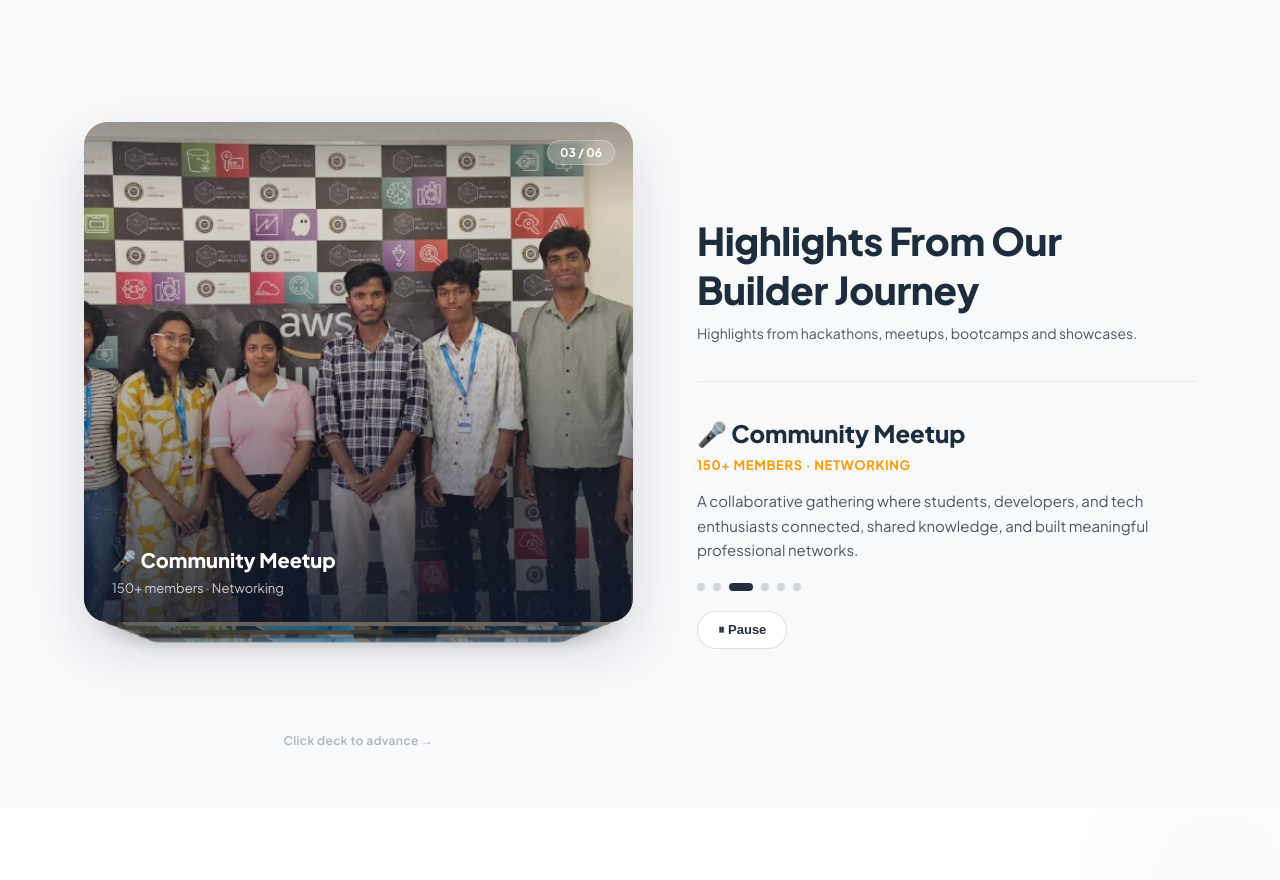
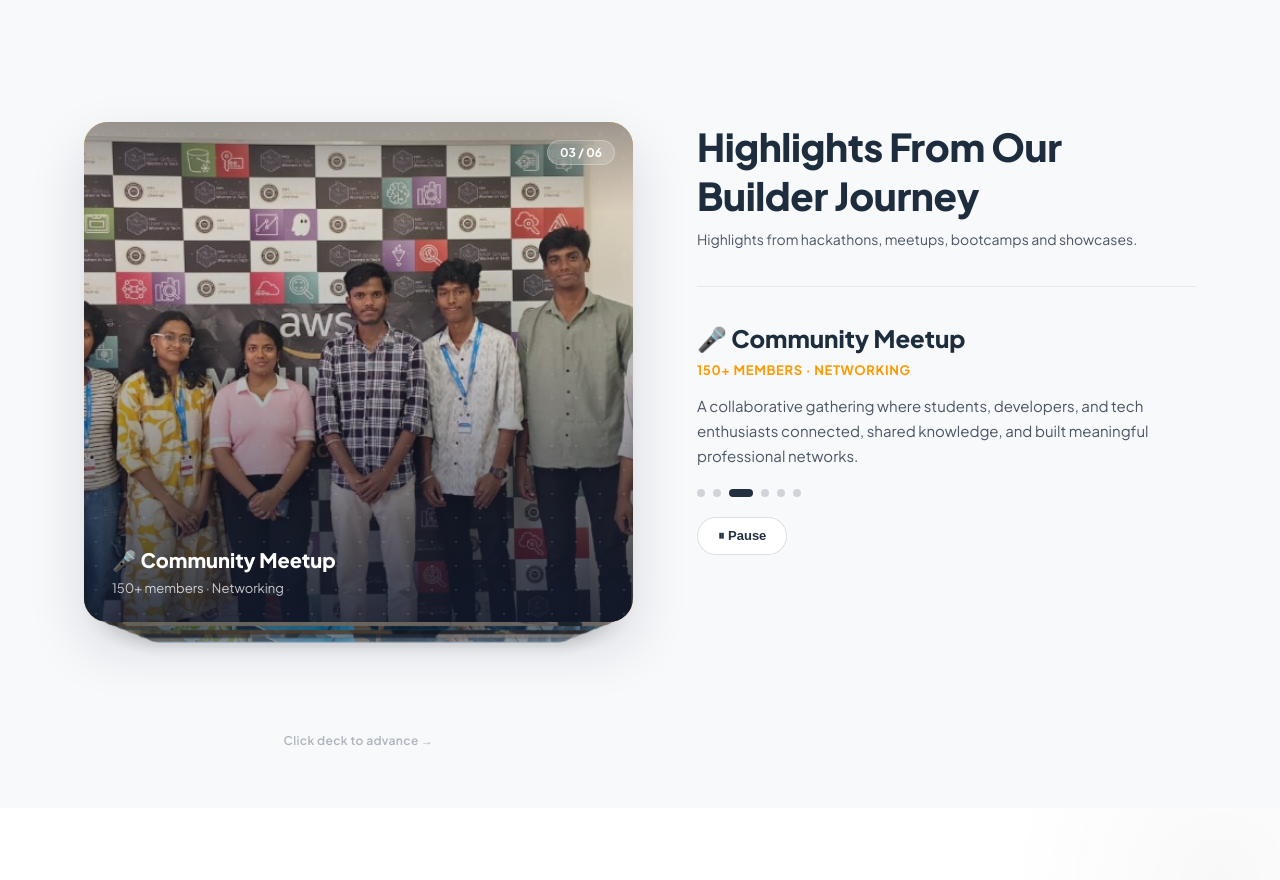
Before and after one commit to balaambiga87-lab/updated-home-page, a Next.js app: page / in a window 1280 px wide. Shown: the part 2620-3500 px from the top of the page. Built offline with nearby package versions, Linux system fonts and the light colour scheme.

Commit message:
Align heading to flex-start and remove standard margins

```diff
--- a/src/components/Gallery.tsx
+++ b/src/components/Gallery.tsx
@@ -257,7 +257,7 @@ export default function Gallery() {
             display: "grid",
             gridTemplateColumns: "1.1fr 1fr",
             gap: 64,
-            alignItems: "center",
+            alignItems: "flex-start",
           }}
         >
           {/* ── LEFT column: the card deck ───────────────────────────── */}
@@ -425,7 +425,7 @@ export default function Gallery() {
                   fontSize: "clamp(1.8rem, 3vw, 2.4rem)",
                   fontWeight: 900,
                   color: "#1e2d3d",
-                  marginBottom: 8,
+                  margin: "0 0 8px 0",
                   letterSpacing: "-0.01em",
                 }}
               >
```
